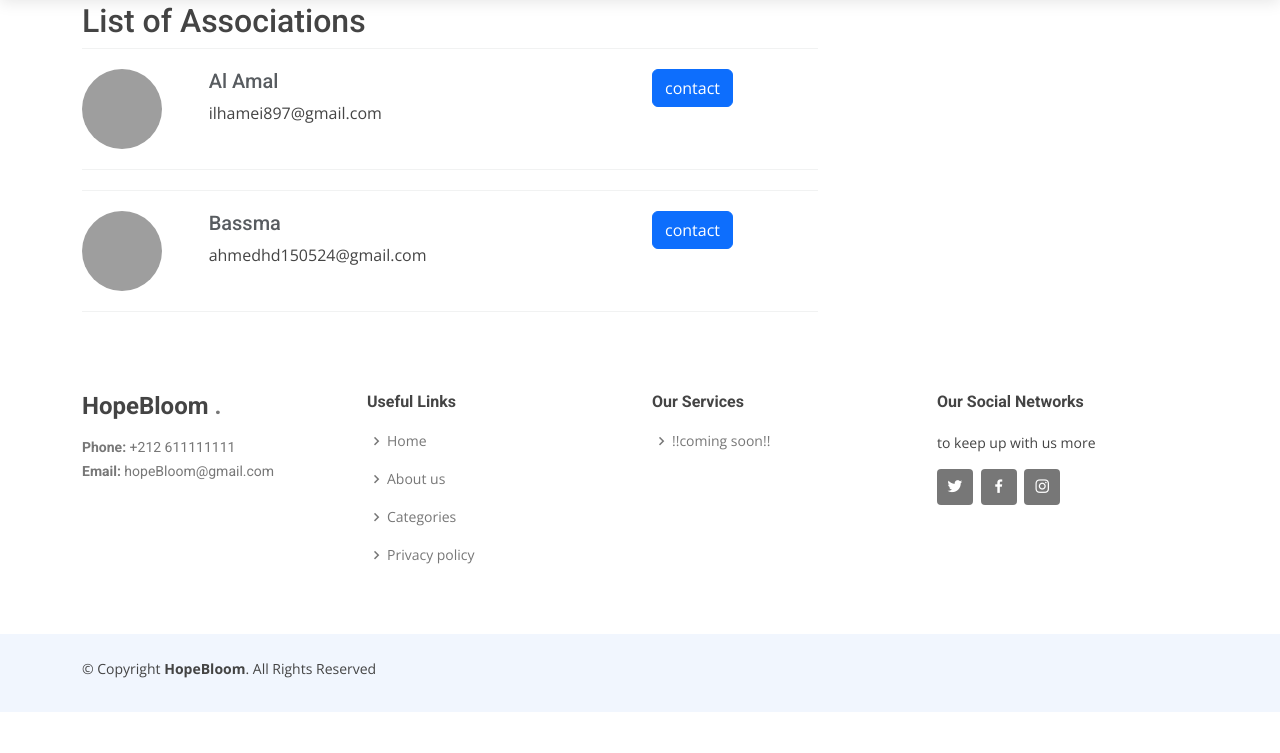
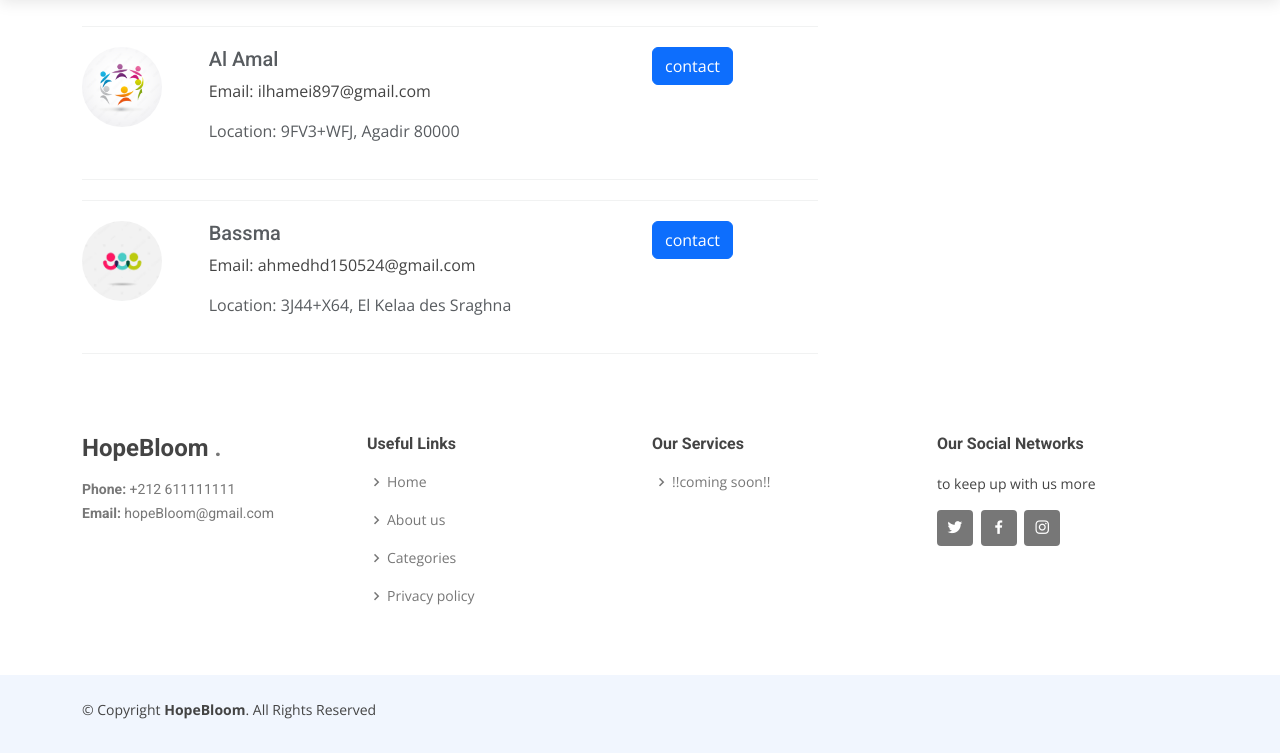
Before and after one commit to kawtarsimmad/PfeFinal, a Django app: page /association_list/ in a window 1280 px wide. Shown: the part 70-823 px from the top of the page. Before the commit the page ends 782 px from the top, so only its background shows below. Run offline with Django 5.2, Linux system fonts and the light colour scheme; data comes from the database, SQL or seed files in the repository; some libraries are stand-ins or nearby versions; grey boxes are pictures that could not be loaded.

Commit message:
update association lst

```diff
--- a/project/templates/users/association_list.html
+++ b/project/templates/users/association_list.html
@@ -1,5 +1,4 @@
 {% extends 'base.html' %}
-
 {% block content %}
 <style>
   .people-nearby .google-maps{
@@ -29,9 +28,8 @@
     border-radius: 50%;
   }
 </style>
-            <br><br><br>
-            <div class="container">
-                <h2>List of Associations</h2>
+<br><br><br><br>
+            <div class="container" style="justify-content: center;">
                 {% if association_list %}
                     <div class="row">
                         {% for association in association_list %}
@@ -40,14 +38,14 @@
                                     <div class="nearby-user">
                                         <div class="row">
                                             <div class="col-md-2 col-sm-2">
-                                                <img src=src="{{ association.image.url }}" alt="user" class="profile-photo-lg">
+                                                <img src="{{ association.image.url }}" alt="user" class="profile-photo-lg">
                                             </div>
                                             <div class="col-md-7 col-sm-7">
                                                 <h5><a href="#" class="profile-link">{{ association.user.first_name }}</a></h5>
-                                                <p>{{ association.user.username }}</p>
-                                                <!--<p class="text-muted">Location: {{ association.user.location }}</p>-->
+                                                <p>Email: {{ association.user.username }}</p>
+                                                <p class="text-muted">Location:<a href="https://www.google.com/maps/search/{{ association.adresse }}" target="_blank"> {{ association.adresse }}</a></p>
                                             </div>
-                                            <div class="col-md-3 col-sm-3">
+                                            <div class="col-md-3 col-sm-3" style="justify-content: center;">
                                                 <a href="{% url 'contact_association' association.id%}" class="btn btn-primary pull-right">contact</a>
                                             </div>
                                         </div>
```
